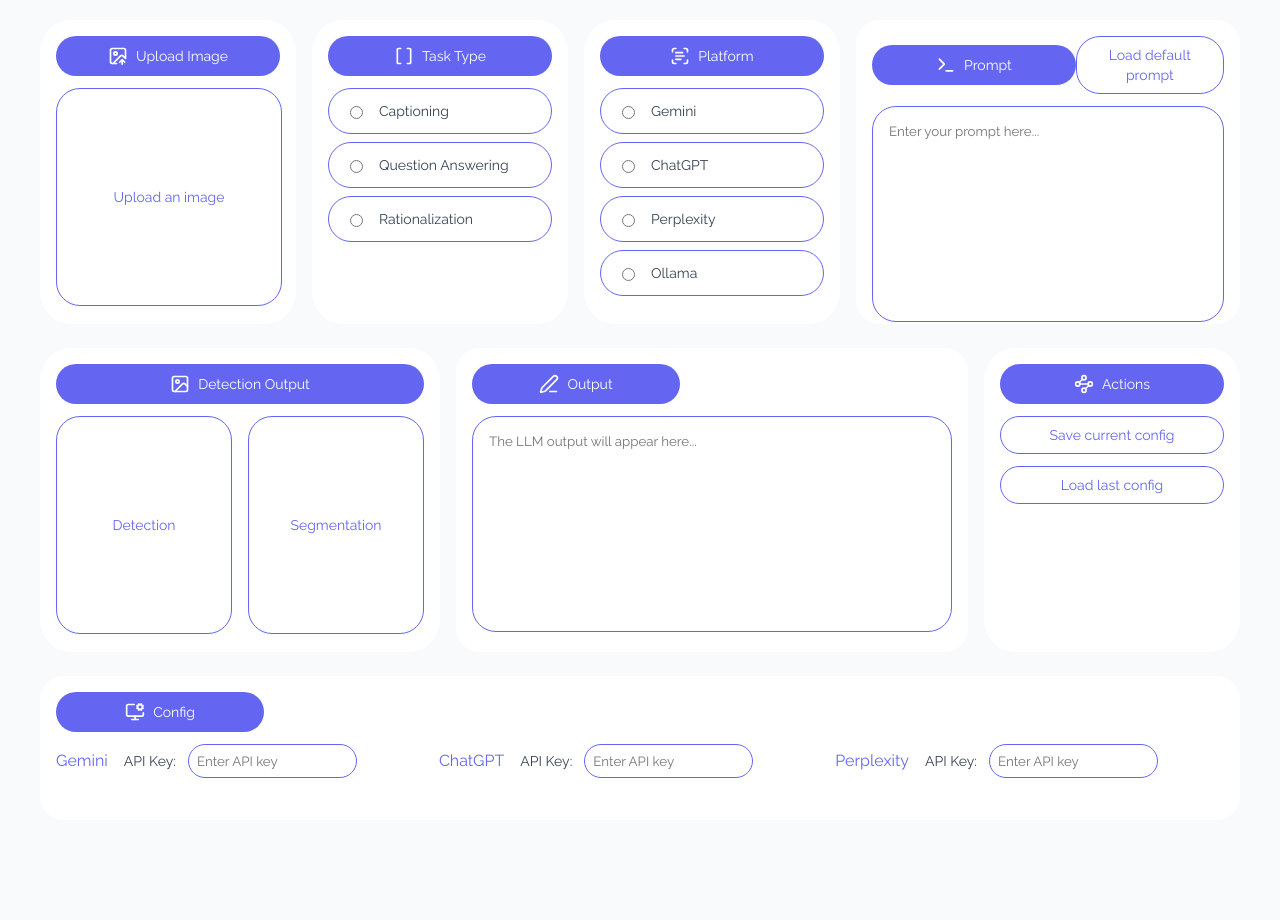
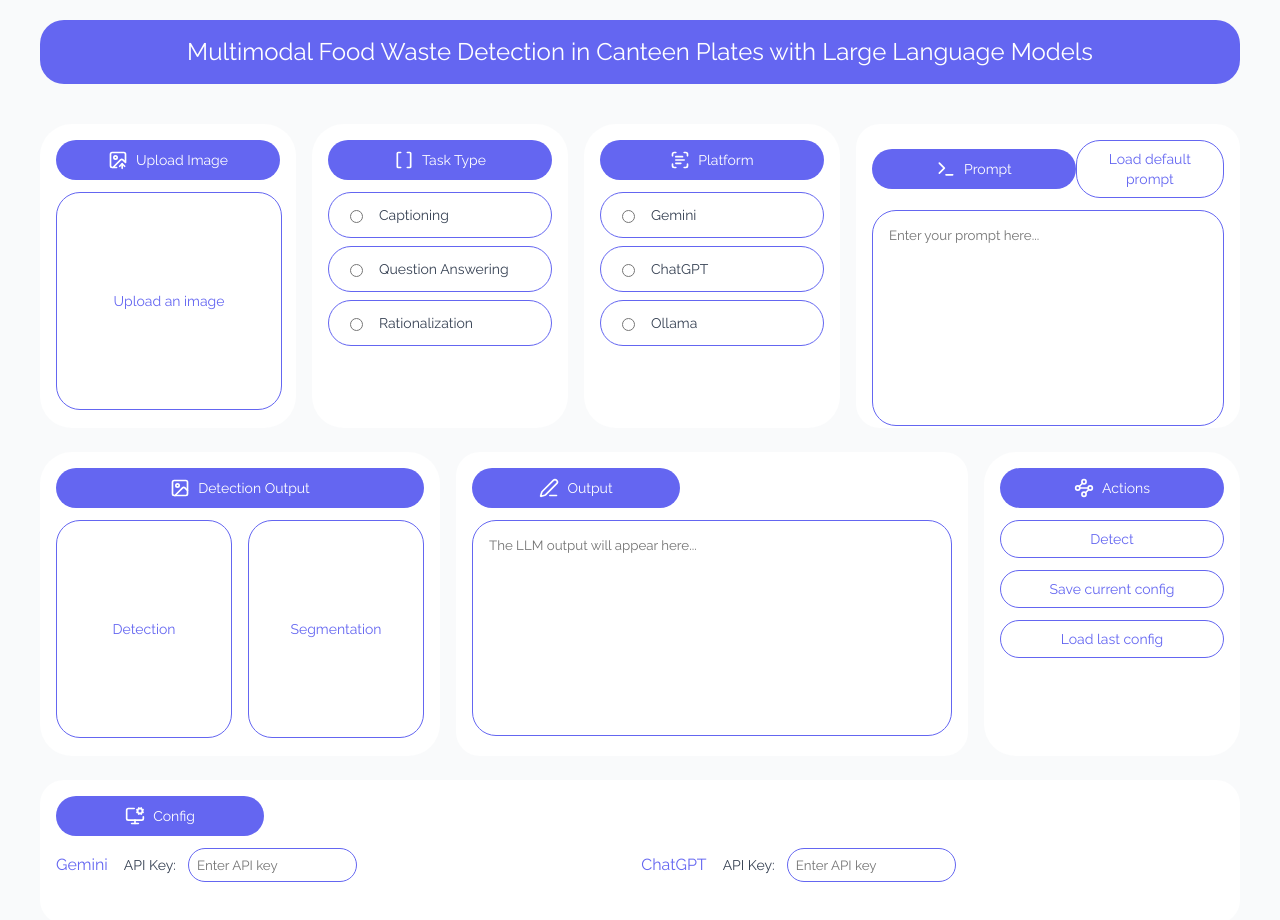
Before and after one commit to RaffaeleCali/WasteVision_-_Evaluation, a React (Vite) app in the folder WasteVision/react_frontend/: page / in a window 1280 px wide. Shown: the top 920 px of the page. Before the commit the page ends 840 px from the top, so only its background shows below. Built offline with nearby package versions, Linux system fonts and the light colour scheme.

Commit message:
add: title; removed: perplexity

```diff
--- a/WasteVision/react_frontend/src/pages/StartPage.jsx
+++ b/WasteVision/react_frontend/src/pages/StartPage.jsx
@@ -15,7 +15,6 @@ const StartPage = () => {
   const [config, setConfig] = useState(null);
   const [geminiApiKey, setGeminiApiKey] = useState('');
   const [chatgptApiKey, setChatgptApiKey] = useState('');
-  const [perplexityApiKey, setPerplexityApiKey] = useState('');
   const fileInputRef = useRef(null);
 
   const handleImageSelect = () => {
@@ -57,10 +56,6 @@ const StartPage = () => {
     setChatgptApiKey(e.target.value);
   };
 
-  const handlePerplexityApiKeyChange = (e) => {
-    setPerplexityApiKey(e.target.value);
-  };
-
   const saveCurrentConfig = async () => {
     const configData = {
       taskType,
@@ -68,7 +63,6 @@ const StartPage = () => {
       prompt,
       geminiApiKey,
       chatgptApiKey,
-      perplexityApiKey
     };
 
     try {
@@ -138,6 +132,12 @@ const StartPage = () => {
         position="top-center"
         reverseOrder={false}
       />
+
+      <div className={styles.content}>
+        <div className={styles.header}>
+          <h1 className={styles.title}>Multimodal Food Waste Detection in Canteen Plates with Large Language Models</h1>
+        </div>
+      </div>
 
       <div className={styles.content}>
         <Card title="Upload Image" icon={<ImageUp />}>
@@ -218,16 +218,6 @@ const StartPage = () => {
               <input
                 type="radio"
                 name="platform"
-                value="perplexity"
-                checked={platform === 'perplexity'}
-                onChange={handlePlatformChange}
-              />
-              Perplexity
-            </label>
-            <label className={cardStyles.radio_label}>
-              <input
-                type="radio"
-                name="platform"
                 value="Ollama"
                 checked={platform === 'Ollama'}
                 onChange={handlePlatformChange}
@@ -293,6 +283,9 @@ const StartPage = () => {
         </Card>
         <Card title="Actions" icon={<Waypoints />}>
           <div className={cardStyles.actions}>
+              <button className={cardStyles.button} onClick={() => console.log('TODO')}>
+                Detect
+              </button>
               <button className={cardStyles.button} onClick={saveCurrentConfig}>
                 Save current config
               </button>
@@ -342,21 +335,6 @@ const StartPage = () => {
                 />
               </label>
             </div>
-
-            {/* Perplexity */}
-            <a className={cardStyles.config_title}>Perplexity</a>
-            <div className={cardStyles.config_row}>
-              <label className={cardStyles.label}>
-                <span>API Key:</span>
-                <input
-                  type="password"
-                  className={cardStyles.input}
-                  placeholder="Enter API key"
-                  value={perplexityApiKey}
-                  onChange={handlePerplexityApiKeyChange}
-                />
-              </label>
-            </div>
           </div>
         </Card>
       </div>
--- a/WasteVision/react_frontend/src/pages/StartPage.module.css
+++ b/WasteVision/react_frontend/src/pages/StartPage.module.css
@@ -7,3 +7,11 @@
 .content {
     @apply flex flex-col md:flex-row items-center md:items-start justify-center w-full max-w-full md:max-w-7xl gap-2 md:gap-4 px-1 py-2 md:px-4 md:py-3 box-border;
 }
+
+.header {
+    @apply w-full bg-[#6466F1] text-center mb-4 rounded-3xl;
+}
+
+.header .title {
+    @apply text-white text-base md:text-2xl font-normal px-4;
+}
```
